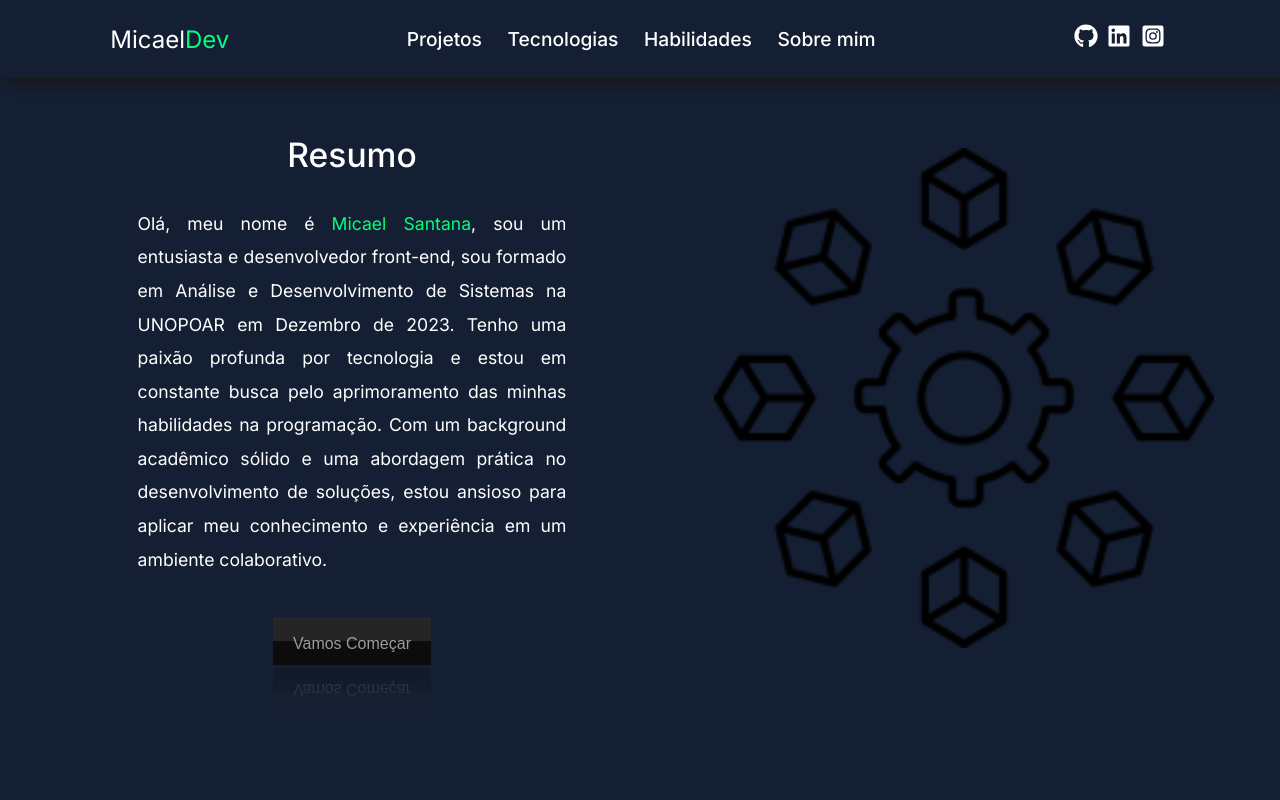
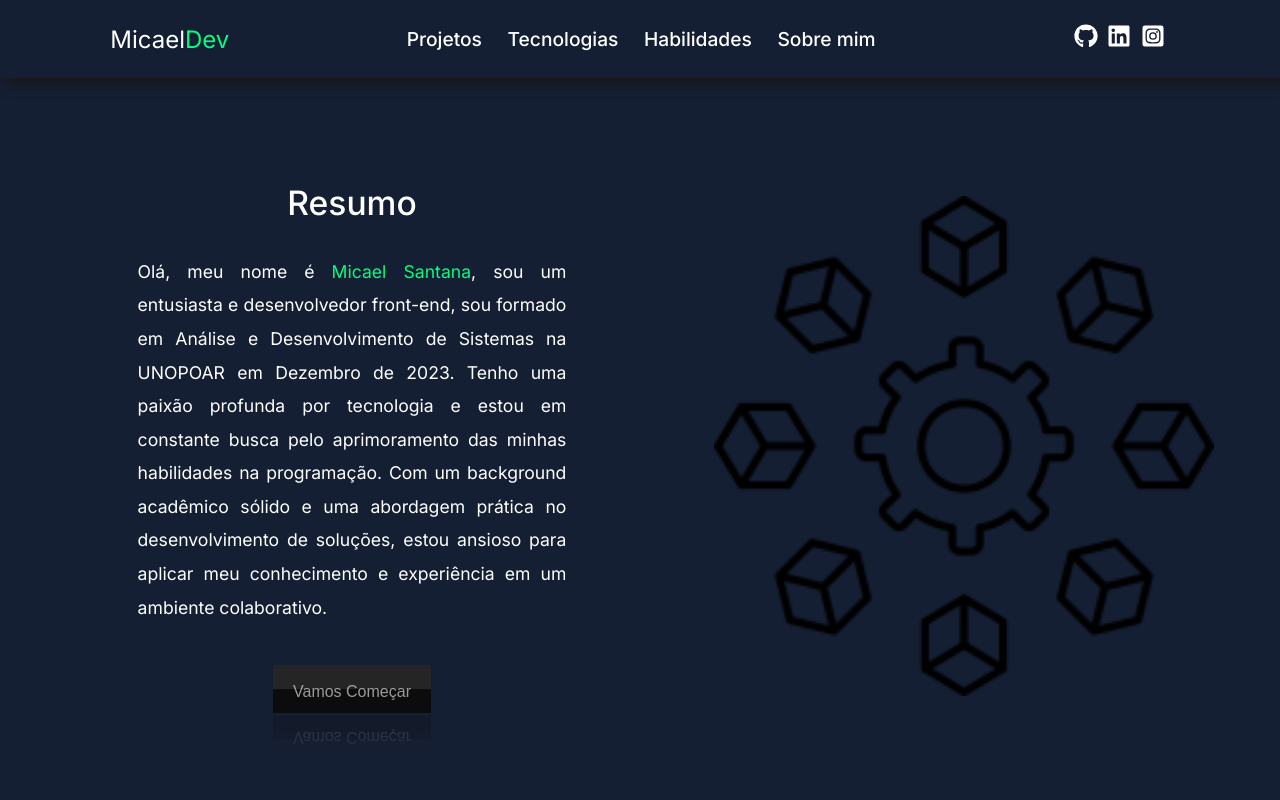
Before and after one commit to iSantanaaH/front-end-web, a Next.js app: page / in a window 1280 px wide. Shown: the top 800 px of the page. Built offline with nearby package versions, Linux system fonts and the light colour scheme.

Commit message:
added margin-top in intro

```diff
--- a/app/page.module.css
+++ b/app/page.module.css
@@ -721,7 +721,7 @@
     display: flex;
     align-items: center;
     width: calc(90vw - 5rem);
-    margin: 0 auto;
+    margin: 3rem auto;
     gap: 5rem;
     min-height: 50rem;
   }
```
